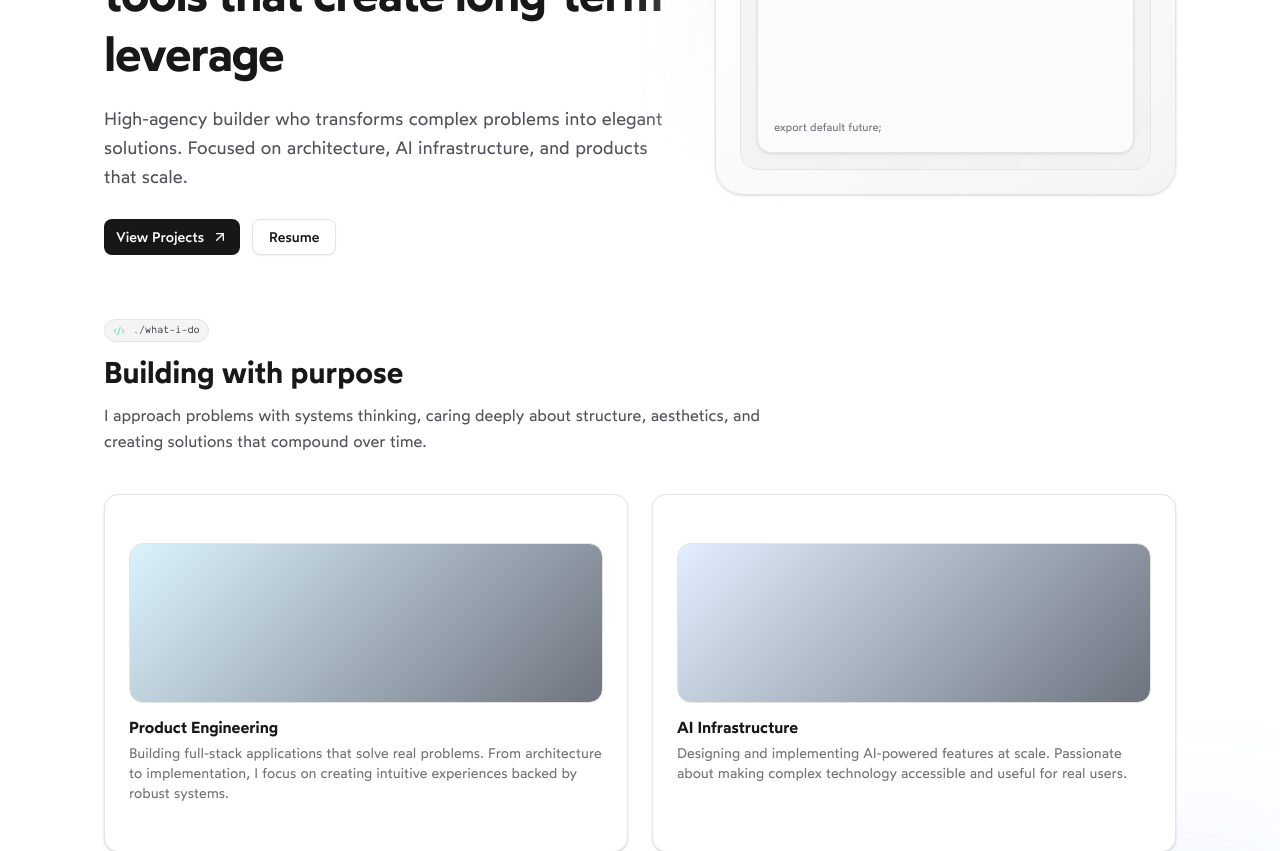
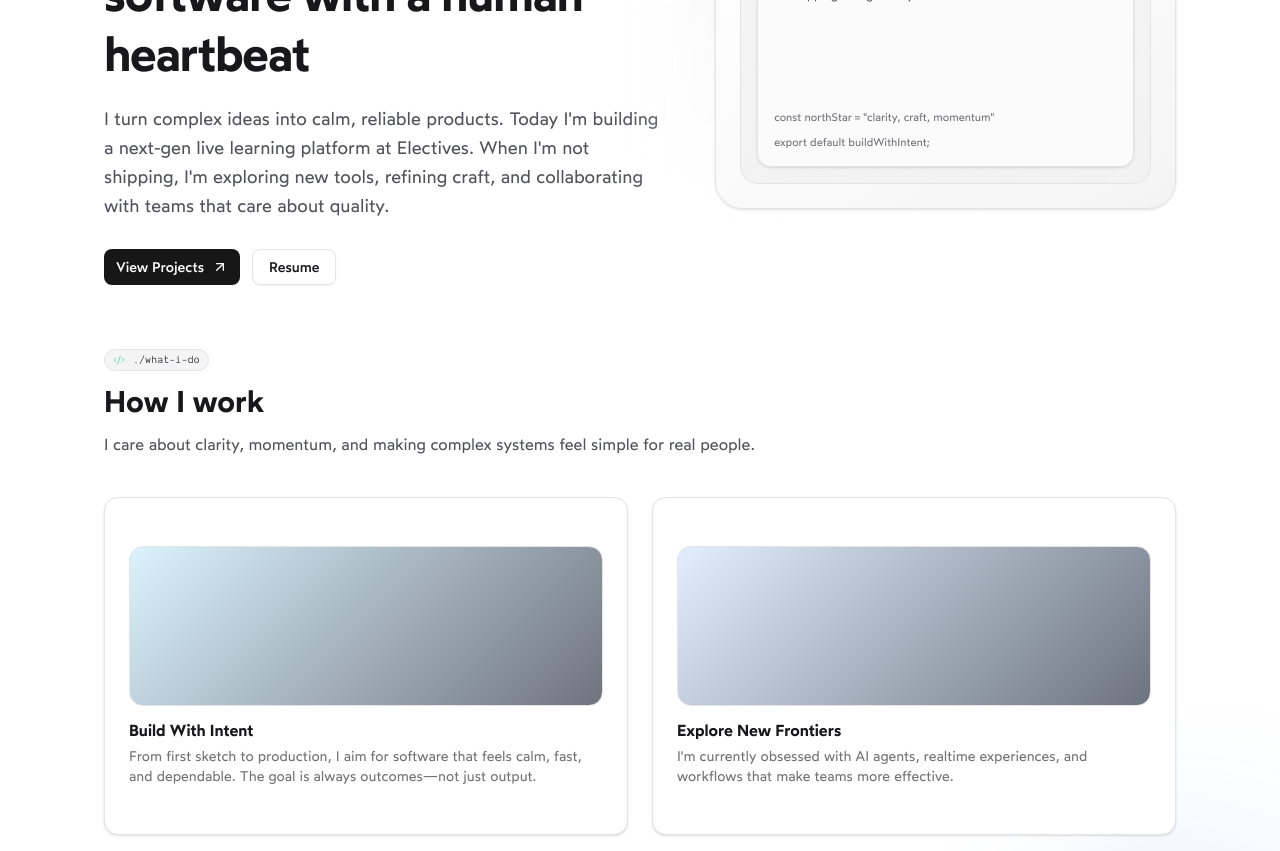
Before and after one commit to igorxciv/igorcodes, a Next.js app: page / in a window 1280 px wide. Shown: the part 340-1191 px from the top of the page. Built offline with nearby package versions, Linux system fonts and the light colour scheme; no server answers.

Commit message:
Update about and home text

```diff
--- a/components/page-sections/home/hero-intro.tsx
+++ b/components/page-sections/home/hero-intro.tsx
@@ -17,12 +17,21 @@ export function HeroIntro({ className, ...restProps }: HeroIntroProps) {
       </SectionEyebrow>
       <div className="flex flex-col gap-5">
         <h1 className="text-4xl leading-tight font-semibold tracking-tight text-zinc-900 sm:text-5xl dark:text-white">
-          Systems thinker building tools that create long-term leverage
+          Building thoughtful software with a human heartbeat
         </h1>
         <p className="max-w-xl text-base leading-relaxed text-zinc-600 sm:text-lg dark:text-zinc-300">
-          High-agency builder who transforms complex problems into elegant
-          solutions. Focused on architecture, AI infrastructure, and products
-          that scale.
+          I turn complex ideas into calm, reliable products. Today I&apos;m
+          building a next-gen live learning platform at{" "}
+          <a
+            className="underline-offset-4 transition hover:text-emerald-600 hover:underline dark:hover:text-emerald-300"
+            href="https://electives.io"
+            rel="noreferrer"
+            target="_blank"
+          >
+            Electives
+          </a>
+          . When I&apos;m not shipping, I&apos;m exploring new tools, refining
+          craft, and collaborating with teams that care about quality.
         </p>
       </div>
       <div className="flex flex-wrap gap-3">
--- a/components/page-sections/home/hero-visual.tsx
+++ b/components/page-sections/home/hero-visual.tsx
@@ -13,10 +13,13 @@ export function HeroVisual({ className, ...restProps }: HeroVisualProps) {
           <div className="flex h-full w-full flex-col justify-between rounded-xl border border-zinc-200 bg-white/70 p-4 shadow-sm dark:border-white/10 dark:bg-black/40">
             <div className="flex items-center gap-2 text-xs text-zinc-600 dark:text-zinc-300">
               <span className="h-2 w-2 rounded-full bg-emerald-400" />
-              Placeholder image
+              Shipping thoughtful systems
             </div>
             <div className="grid gap-2 text-[11px] text-zinc-500 dark:text-zinc-400">
-              <span>export default future;</span>
+              <span>
+                const northStar = &quot;clarity, craft, momentum&quot;
+              </span>
+              <span>export default buildWithIntent;</span>
             </div>
           </div>
         </div>
--- a/components/page-sections/home/what-i-do-section.tsx
+++ b/components/page-sections/home/what-i-do-section.tsx
@@ -30,29 +30,27 @@ export function WhatIDoSection({
           <Code2 aria-hidden="true" className="size-3 text-emerald-300" />
           <span>./what-i-do</span>
         </SectionEyebrow>
-        <SectionTitle>Building with purpose</SectionTitle>
+        <SectionTitle>How I work</SectionTitle>
         <SectionDescription>
-          I approach problems with systems thinking, caring deeply about
-          structure, aesthetics, and creating solutions that compound over time.
+          I care about clarity, momentum, and making complex systems feel simple
+          for real people.
         </SectionDescription>
       </SectionHeader>
       <FeatureGrid>
         <FeatureCard>
           <FeatureCardMedia className="bg-[linear-gradient(135deg,_rgba(56,189,248,0.18),_rgba(15,23,42,0.6))]" />
-          <FeatureCardTitle>Product Engineering</FeatureCardTitle>
+          <FeatureCardTitle>Build With Intent</FeatureCardTitle>
           <FeatureCardDescription>
-            Building full-stack applications that solve real problems. From
-            architecture to implementation, I focus on creating intuitive
-            experiences backed by robust systems.
+            From first sketch to production, I aim for software that feels calm,
+            fast, and dependable. The goal is always outcomes—not just output.
           </FeatureCardDescription>
         </FeatureCard>
         <FeatureCard>
           <FeatureCardMedia className="bg-[linear-gradient(135deg,_rgba(96,165,250,0.18),_rgba(30,41,59,0.65))]" />
-          <FeatureCardTitle>AI Infrastructure</FeatureCardTitle>
+          <FeatureCardTitle>Explore New Frontiers</FeatureCardTitle>
           <FeatureCardDescription>
-            Designing and implementing AI-powered features at scale. Passionate
-            about making complex technology accessible and useful for real
-            users.
+            I&apos;m currently obsessed with AI agents, realtime experiences,
+            and workflows that make teams more effective.
           </FeatureCardDescription>
         </FeatureCard>
       </FeatureGrid>
```
